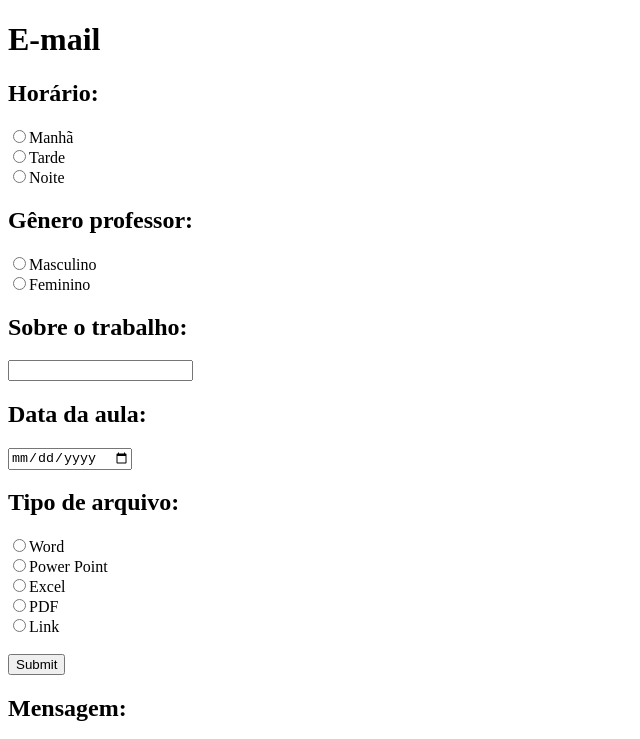
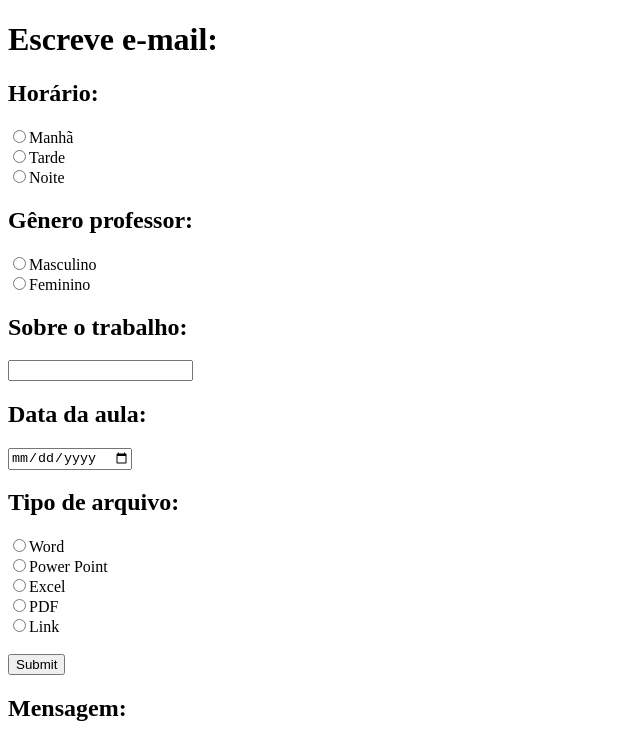
Before and after one commit to D1ng0ls/email, a plain HTML site: page index.html in a window 1280 px wide. Shown: the top 739 px of the page, without its empty margins (0-640 px from the left). Drawn offline with Linux system fonts and the light colour scheme.

Commit message:
afasfafs

```diff
--- a/index.html
+++ b/index.html
@@ -7,7 +7,7 @@
 </head>
 
 <body>
-    <h1>E-mail</h1>
+    <h1>Escreve e-mail:</h1>
     <div>
         <h2>Horário:</h2>
         <input type="radio" id="manha" name="horario"><label>Manhã</label><br>
```
